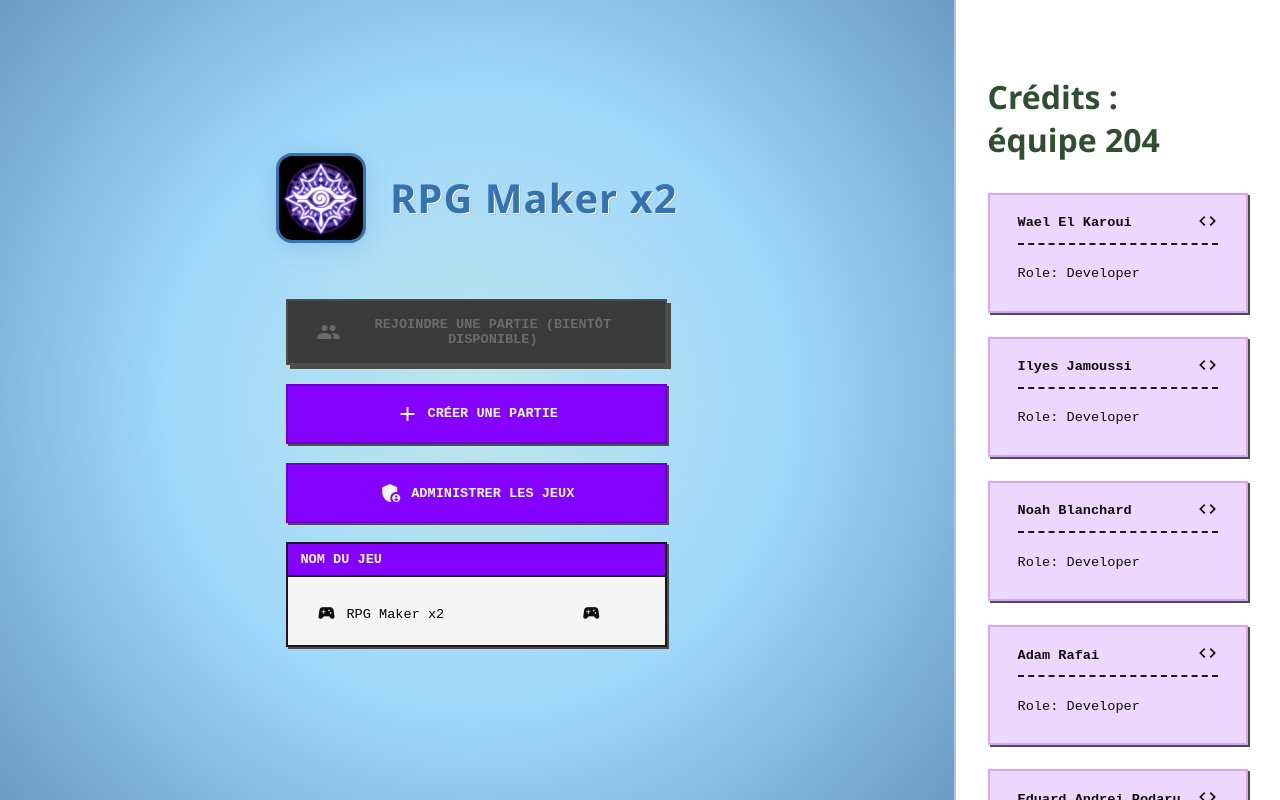
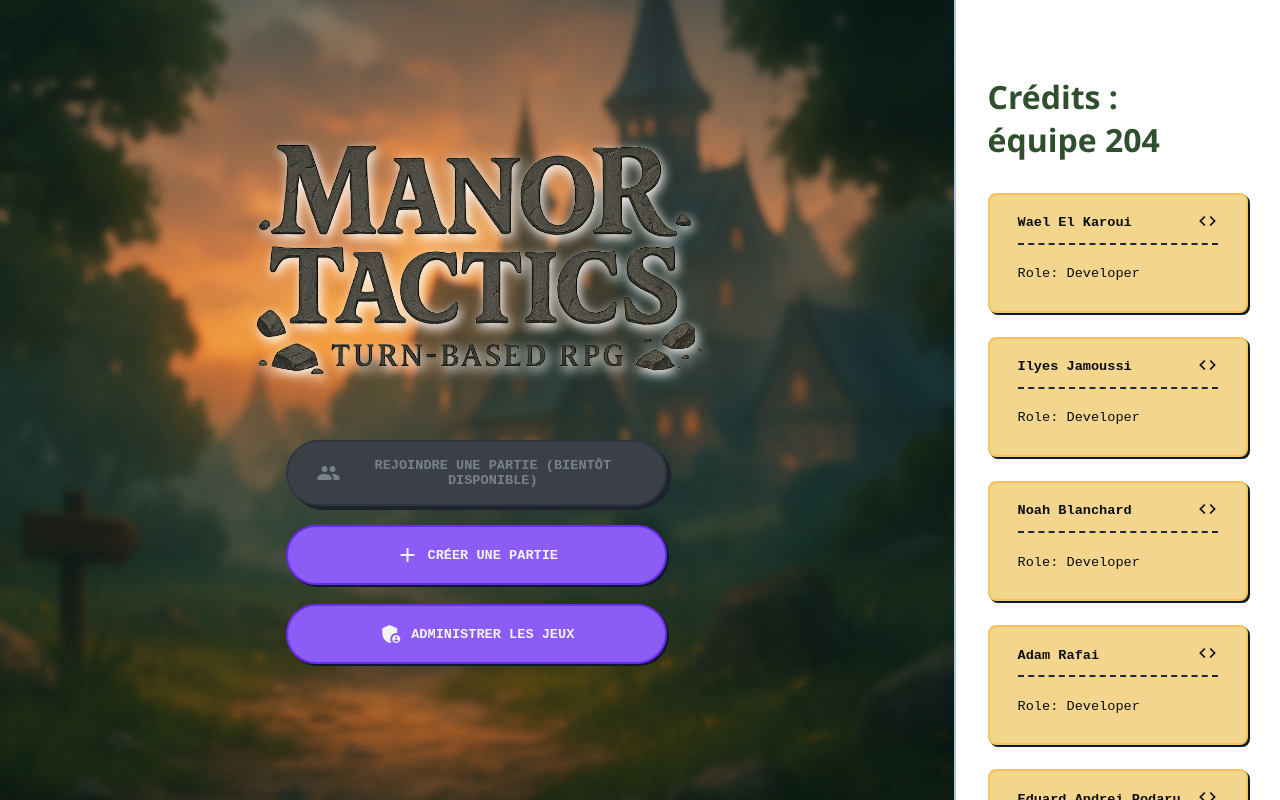
Before and after one commit to Ilyes-Jamoussi/Online-Multiplayer-RPG-Platform, an Angular app in the folder client/: page /#/home in a window 1280 px wide. Built offline with nearby package versions, Linux system fonts and the light colour scheme.

Commit message:
feat(vue initiale): ajout d'un logo et d'un fond, amélioration des couleurs
- Ajout d'un logo pour la vue initiale
- Application d'un fond avec des gradients complexes
- Mise à jour des couleurs pour un thème

Voir #19

```diff
--- a/client/src/app/pages/home-page/home-page.component.html
+++ b/client/src/app/pages/home-page/home-page.component.html
@@ -1,8 +1,7 @@
 <div class="home-modern-layout">
     <div class="home-left">
         <div class="game-title-block">
-            <img src="assets/logo1.jpg" alt="Game Logo" class="game-logo-modern" />
-            <h1 class="game-title-modern">{{ gameName }}</h1>
+            <img src="assets/images/logo.png" alt="Game Logo" class="game-logo-modern" />
         </div>
         <div class="menu-buttons-modern">
             <app-ui-link-button size="lg" icon="group" [fullWidth]="true" [routerLink]="'/join-game-page'" [variant]="'secondary'" [disabled]="true">
@@ -14,19 +13,6 @@
             <app-ui-link-button size="lg" icon="admin_panel_settings" [fullWidth]="true" [routerLink]="'/admin-page'" [variant]="'primary'">
                 Administrer les jeux
             </app-ui-link-button>
-            <app-ui-input
-                prefixIcon="SportsEsports"
-                suffixIcon="SportsEsports"
-                [(ngModel)]="gameName"
-                [fullWidth]="true"
-                label="Nom du jeu"
-                placeholder="Le nom du jeu"
-                [size]="'lg'"
-                variant="primary"
-                type="text"
-                shape="square"
-                alignText="left"
-            ></app-ui-input>
         </div>
     </div>
     <div class="home-right">
--- a/client/src/app/pages/home-page/home-page.component.scss
+++ b/client/src/app/pages/home-page/home-page.component.scss
@@ -19,7 +19,7 @@
     min-width: 340px;
     box-sizing: border-box;
     overflow: auto;
-    background: map.get($ui-gradients, misty);
+    background: url('/assets/images/background.png') no-repeat center center;
 }
 
 .game-title-block {
@@ -27,17 +27,13 @@
     align-items: center;
     gap: 1.5rem;
     margin-bottom: 2.5rem;
-    width: 50%d
+    width: 50%d;
 }
 
 .game-logo-modern {
-    width: 90px;
-    height: 90px;
-    border-radius: 16px;
-    border: 3px solid #3572b0;
-    background: #fff;
-    box-shadow: 0 4px 24px 0 #3572b033;
-    object-fit: cover;
+    width: 460px;
+    object-fit: contain;
+    filter: drop-shadow(2px 4px 6px #fff);
 }
 
 .game-title-modern {
--- a/client/src/app/shared/ui/components/base/ui-base.component.ts
+++ b/client/src/app/shared/ui/components/base/ui-base.component.ts
@@ -13,7 +13,7 @@
     @Input() size: UiSize = 'md';
 
     /** Shape */
-    @Input() shape: UiShapeVariant = 'square';
+    @Input() shape: UiShapeVariant = 'rounded';
 
     /** Disabled state */
     @Input() disabled: boolean = false;
--- a/client/src/app/shared/ui/components/button/button.component.ts
+++ b/client/src/app/shared/ui/components/button/button.component.ts
@@ -2,6 +2,7 @@
 import { Component, EventEmitter, Input, Output } from '@angular/core';
 import { UiBaseComponent } from '@app/shared/ui/components/base/ui-base.component';
 import { UiSpinnerComponent } from '@app/shared/ui/components/spinner/spinner.component';
+import { UiShapeVariant } from '@ui/types/ui.types';
 
 @Component({
     selector: 'app-ui-button',
@@ -21,6 +22,9 @@
     /** HTML button type */
     @Input() htmlType: 'button' | 'submit' | 'reset' = 'button';
 
+    /** Override default shape */
+    @Input() shape: UiShapeVariant = 'pill';
+
     @Output() buttonClick = new EventEmitter<MouseEvent>();
 
     onClick(e: MouseEvent): void {
--- a/client/src/app/shared/ui/components/button/link-button.component.ts
+++ b/client/src/app/shared/ui/components/button/link-button.component.ts
@@ -2,6 +2,7 @@
 import { Component, Input } from '@angular/core';
 import { RouterModule } from '@angular/router';
 import { UiBaseComponent } from '@app/shared/ui/components/base/ui-base.component';
+import { UiShapeVariant } from '@ui/types/ui.types';
 
 @Component({
     selector: 'app-ui-link-button',
@@ -22,6 +23,9 @@
     @Input() target?: string;
     @Input() routerLinkActive?: string | string[];
 
+    /** Override default shape */
+    @Input() shape: UiShapeVariant = 'pill';
+
     override get classes(): Record<string, boolean> {
         return {
             uiBtn: true,
--- a/client/src/styles/theme.scss
+++ b/client/src/styles/theme.scss
@@ -4,25 +4,25 @@
 
 // ==================== BASE FOUNDATION ====================
 // Core neutral colors and system fundamentals
-$ui-black: #0d0d0d;
-$ui-gray: #2e2e2e;
-$ui-white: #f5f5f5;
-$ui-border: #1a1a1a;
-$ui-shadow: #4d4d4d;
+$ui-black: #0b0d10;
+$ui-gray: #2a2f36;
+$ui-white: #f3f4f6;
+$ui-border: #1f2937;
+$ui-shadow: #0f172a;
 
 // Disabled state colors
-$ui-disabled-bg: #3a3a3a;
-$ui-disabled-fg: #8c8c8c;
-$ui-disabled-border: #4d4d4d;
-$ui-disabled-shadow: #4d4d4d;
+$ui-disabled-bg: #3b3f46;
+$ui-disabled-fg: #a3adb8;
+$ui-disabled-border: #2f3540;
+$ui-disabled-shadow: #1f232b;
 
 // Gradients
 $ui-gradients: (
-    misty: radial-gradient(circle at 50% 50%, rgba(176, 224, 230, 0.8) 0%, rgba(135, 206, 250, 0.8) 50%, rgba(70, 130, 180, 0.8) 100%),
-    midnight: radial-gradient(circle at 50% 50%, rgba(25, 25, 112, 0.8) 0%, rgba(72, 61, 139, 0.8) 50%, rgba(123, 104, 238, 0.8) 100%),
-    mystical: radial-gradient(circle at 50% 50%, rgba(75, 0, 130, 0.8) 0%, rgba(138, 43, 226, 0.8) 50%, rgba(255, 105, 180, 0.8) 100%),
-    twilight: radial-gradient(circle at 50% 50%, rgba(72, 61, 139, 0.8) 0%, rgba(123, 104, 238, 0.8) 50%, rgba(176, 224, 230, 0.8) 100%),
-    nebula: radial-gradient(circle at 50% 50%, rgba(138, 43, 226, 0.8) 0%, rgba(75, 0, 130, 0.8) 50%, rgba(25, 25, 112, 0.8) 100%),
+    misty: radial-gradient(circle at 50% 50%, rgba(186, 230, 253, 0.85) 0%, rgba(125, 211, 252, 0.85) 50%, rgba(56, 189, 248, 0.85) 100%),
+    midnight: radial-gradient(circle at 50% 50%, rgba(49, 46, 129, 0.85) 0%, rgba(67, 56, 202, 0.85) 50%, rgba(124, 58, 237, 0.85) 100%),
+    mystical: radial-gradient(circle at 50% 50%, rgba(124, 58, 237, 0.85) 0%, rgba(217, 70, 239, 0.85) 50%, rgba(244, 114, 182, 0.85) 100%),
+    twilight: radial-gradient(circle at 50% 50%, rgba(251, 191, 36, 0.6) 0%, rgba(251, 146, 60, 0.7) 50%, rgba(124, 58, 237, 0.7) 100%),
+    nebula: radial-gradient(circle at 50% 50%, rgba(14, 165, 233, 0.85) 0%, rgba(59, 130, 246, 0.85) 50%, rgba(15, 23, 42, 0.85) 100%),
 );
 
 // System font stack
@@ -31,25 +31,25 @@
 // ==================== COLOR SYSTEM ====================
 // Primary color palette
 $ui-colors: (
-    primary: #8400ff,
-    // Hot pink
-    secondary: #eed7ff,
-    // Indigo
-    success: #32cd32,
-    // Lime green
-    danger: #ff4500,
-    // Orange red
-    warning: #ffd700,
-    // Gold
-    info: #00bfff,
-    // Deep sky blue
+    primary: #8b5cf6,
+    // Royal violet
+    secondary: #f4d58d,
+    // Warm parchment / amber
+    success: #10b981,
+    // Emerald
+    danger: #ef4444,
+    // Red 500
+    warning: #f59e0b,
+    // Amber 500
+    info: #60a5fa,
+    // Sky 400
 );
 
 // Contrast colors for text on colored backgrounds
 $ui-contrasts: (
     primary: $ui-white,
     secondary: $ui-black,
-    success: $ui-black,
+    success: $ui-white,
     danger: $ui-white,
     warning: $ui-black,
     info: $ui-white,
@@ -155,47 +155,36 @@
 @function ui-color($name) {
     @return map.get($ui-colors, $name);
 }
-
 @function ui-contrast($name) {
     @return map.get($ui-contrasts, $name);
 }
-
 @function ui-gap($name) {
     @return map.get($ui-gaps, $name);
 }
-
 @function ui-shape($name) {
     @return map.get($ui-shapes, $name);
 }
-
 @function ui-size($name, $prop) {
     @return map.get(map.get($ui-sizes, $name), $prop);
 }
-
 @function ui-elevation($level) {
     @return map.get($ui-elevations, $level);
 }
-
 @function ui-alignment($name) {
     @return map.get($ui-alignments, $name);
 }
-
 @function ui-transition($speed) {
     @return map.get($ui-transitions, $speed);
 }
-
 @function ui-easing($type) {
     @return map.get($ui-easings, $type);
 }
-
 @function ui-interaction($prop) {
     @return map.get($ui-interactions, $prop);
 }
 
 // ==================== COMPONENT MIXINS ====================
 // Reusable component patterns
-
-// Base component styling
 @mixin ui-component-base {
     font-family: $ui-font-family;
     border: 2px solid $ui-border;
@@ -207,7 +196,6 @@
         box-shadow ui-transition(fast) ui-easing(ease);
 }
 
-// Disabled state styling
 @mixin ui-disabled-state {
     &.isDisabled {
         background: $ui-disabled-bg !important;
@@ -225,13 +213,11 @@
     }
 }
 
-// Interactive pop-out effects
 @mixin ui-popout-effects {
     &:hover.popOut:not(.isDisabled):not(.isLoading):not(.disableHoverEffects) {
         transform: translate(ui-interaction(hover-translate));
         box-shadow: ui-interaction(hover-shadow-offset) ui-interaction(hover-shadow-offset) 0 $ui-shadow;
 
-        // Active state overrides hover when both are present
         &:active {
             transform: translate(ui-interaction(active-translate));
             box-shadow: ui-interaction(active-shadow-offset) ui-interaction(active-shadow-offset) 0 $ui-shadow;
@@ -240,7 +226,6 @@
 }
 
 @mixin ui-active-effects {
-    // For non-hover active states (e.g., keyboard)
     &:active:not(.isDisabled):not(.isLoading):not(:hover) {
         transform: translate(ui-interaction(active-translate));
         box-shadow: ui-interaction(active-shadow-offset) ui-interaction(active-shadow-offset) 0 $ui-shadow;
@@ -253,7 +238,6 @@
     }
 }
 
-// Focus styling
 @mixin ui-focus-state {
     &:focus-visible {
         outline: 2px dashed $ui-black;
@@ -261,7 +245,6 @@
     }
 }
 
-// Variant color generator
 @mixin ui-variant-colors($use-background: true) {
     @each $name, $color in $ui-colors {
         &.v-#{$name} {
@@ -277,7 +260,6 @@
     }
 }
 
-// Size generator
 @mixin ui-size-variants {
     @each $name, $config in $ui-sizes {
         &.s-#{$name} {
@@ -288,7 +270,6 @@
     }
 }
 
-// Shape generator
 @mixin ui-shape-variants {
     @each $name, $radius in $ui-shapes {
         &.sh-#{$name} {
@@ -297,7 +278,6 @@
     }
 }
 
-// Elevation generator
 @mixin ui-elevation-variants {
     @each $level, $shadow in $ui-elevations {
         &.elev-#{$level} {
@@ -306,7 +286,6 @@
     }
 }
 
-// Alignment generator
 @mixin ui-alignment-variants {
     @each $name, $alignment in $ui-alignments {
         &.al-#{$name} {
@@ -316,7 +295,6 @@
     }
 }
 
-// Gap generator
 @mixin ui-gap-variants($property: gap) {
     @each $name, $value in $ui-gaps {
         &.gap-#{$name} {
@@ -325,7 +303,6 @@
     }
 }
 
-// Contrast color generator
 @mixin ui-contrast-colors {
     @each $name, $color in $ui-contrasts {
         &.v-#{$name} {
```
Also changed, not shown: client/src/app/pages/home-page/home-page.component.ts (+1 -11 lines), client/src/app/components/play-area/play-area.component.ts (added), client/src/assets/images/background.png (added), client/src/assets/images/logo.png (added).
